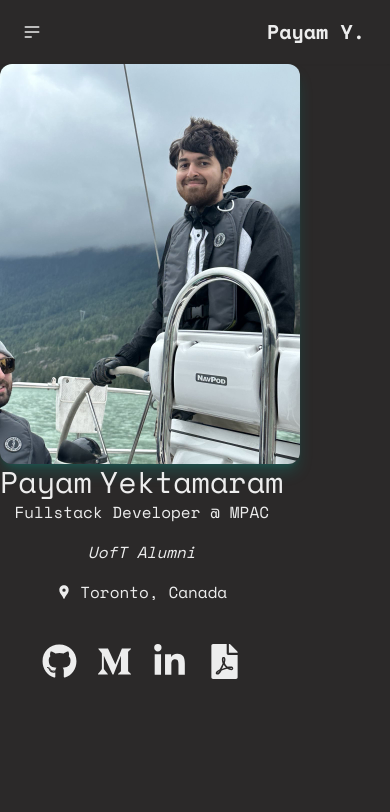
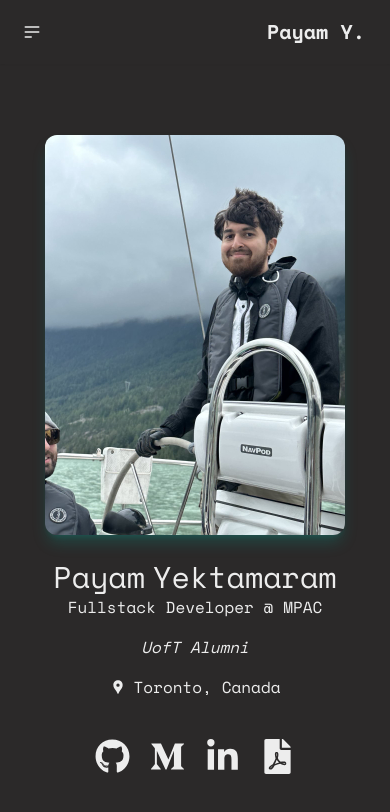
Before and after one commit to payamyek/portfolio-2024, a Next.js app: page / in a window 390 px wide. Shown: the top 812 px of the page. Built offline with nearby package versions, Linux system fonts and the light colour scheme.

Commit message:
fix: mobile deisg

```diff
--- a/app/layout.tsx
+++ b/app/layout.tsx
@@ -19,11 +19,13 @@ export default function RootLayout({
   return (
     <html lang='en'>
       <body
-        className={`${spaceMono.className} mx-auto flex flex-col antialiased lg:w-3/5`}
+        className={`${spaceMono.className} mx-auto flex min-h-dvh flex-col antialiased lg:w-3/5`}
       >
         <Analytics />
         <Navbar />
-        <div className='flex items-center justify-center'>{children}</div>
+        <div className='my-auto flex items-center justify-center'>
+          {children}
+        </div>
       </body>
     </html>
   );
--- a/app/page.tsx
+++ b/app/page.tsx
@@ -8,9 +8,8 @@ const IMAGE_ALT =
 
 export default function Home() {
   return (
-    <div className='flex flex-col justify-center'>
-      <div className='flex flex-wrap-reverse lg:flex-nowrap lg:gap-16'>
-        <div className='flex flex-col justify-evenly text-center lg:justify-center lg:gap-y-16'>
+    <div className='flex flex-col-reverse gap-6 lg:flex-row lg:gap-16'>
+      <div className='flex flex-col justify-evenly text-center lg:gap-y-16'>
         <div className='flex justify-center gap-x-2 text-3xl md:flex-col md:text-5xl lg:gap-y-5 xl:text-8xl'>
           <p>Payam</p>
           <p>Yektamaram</p>
@@ -47,6 +46,5 @@ export default function Home() {
         </span>
       </div>
     </div>
-    </div>
   );
 }
```
Lines whose indentation alone changed are shown as unchanged.
